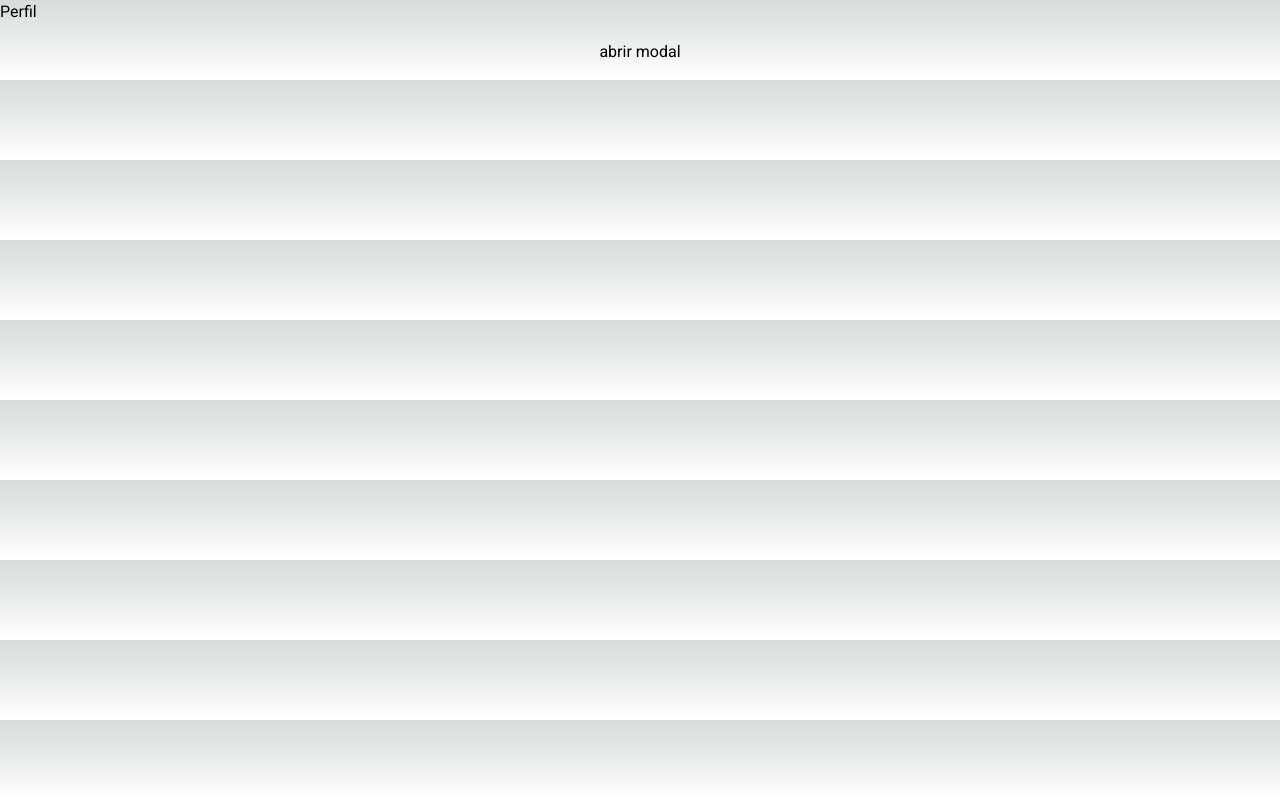
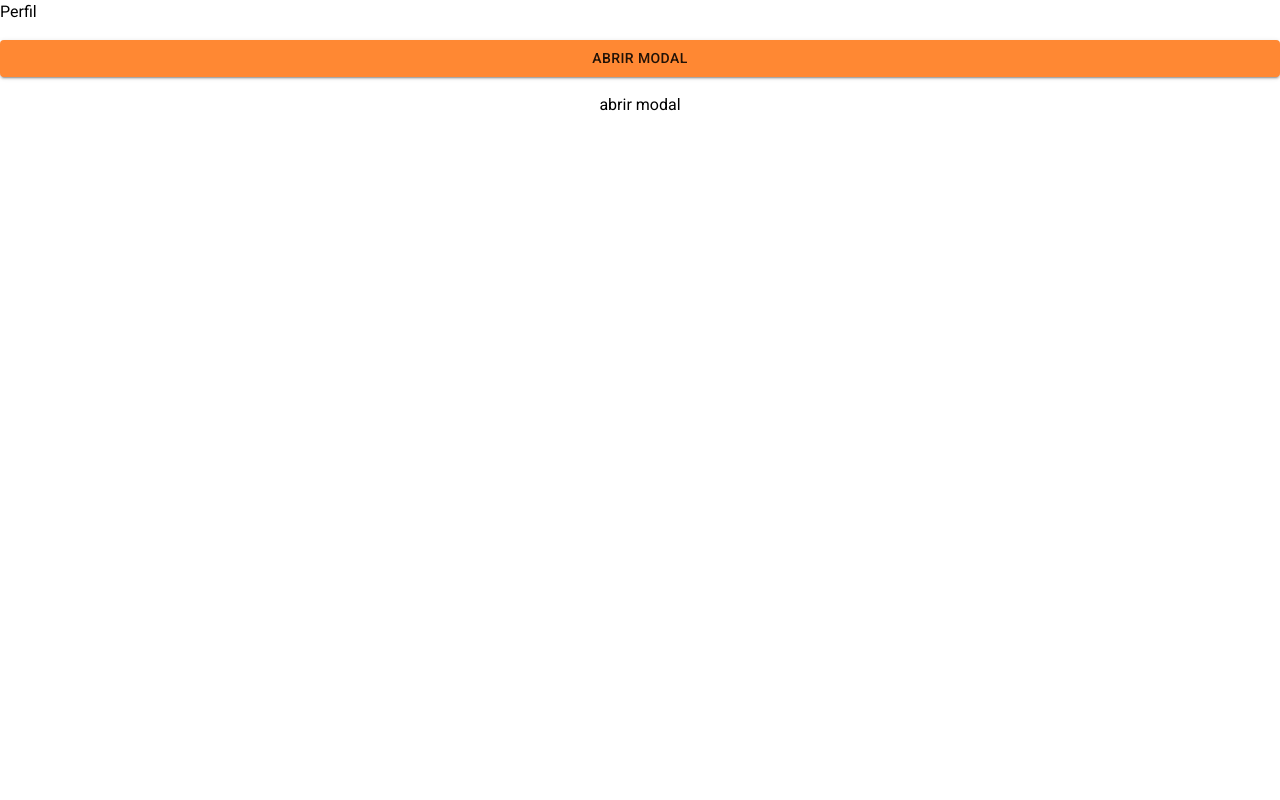
Before and after one commit to Squad-37-Hackaton-FCamara/Orange-Portfolio-Front, a Next.js app: page /perfil in a window 1280 px wide. Built offline with nearby package versions, Linux system fonts and the light colour scheme.

Commit message:
feat: criando o theme provider

```diff
--- a/src/app/globals.css
+++ b/src/app/globals.css
@@ -3,16 +3,16 @@
 @tailwind utilities;
 
 :root {
-  --foreground-rgb: 0, 0, 0;
+  /* --foreground-rgb: 0, 0, 0;
   --background-start-rgb: 214, 219, 220;
-  --background-end-rgb: 255, 255, 255;
+  --background-end-rgb: 255, 255, 255; */
 }
 
 @media (prefers-color-scheme: dark) {
   :root {
-    --foreground-rgb: 255, 255, 255;
+    /* --foreground-rgb: 255, 255, 255;
     --background-start-rgb: 0, 0, 0;
-    --background-end-rgb: 0, 0, 0;
+    --background-end-rgb: 0, 0, 0; */
   }
 }
 
--- a/src/app/layout.tsx
+++ b/src/app/layout.tsx
@@ -1,6 +1,8 @@
 import type { Metadata } from "next";
 import { Roboto } from "next/font/google";
 import "./globals.css";
+import { ThemeProvider } from "@mui/material/styles";
+import { theme } from "./theme";
 
 const roboto = Roboto({
   subsets: ["latin"],
@@ -18,8 +20,10 @@ export default function RootLayout({
   children: React.ReactNode;
 }>) {
   return (
-    <html lang="en">
-      <body className={roboto.className}>{children}</body>
-    </html>
+    <ThemeProvider theme={theme}>
+      <html lang="en">
+        <body className={roboto.className}>{children}</body>
+      </html>
+    </ThemeProvider>
   );
 }
--- /dev/null
+++ b/src/app/perfil/layout.tsx
@@ -0,0 +1,14 @@
+// PerfilPageLayout.tsx
+import { ReactNode } from "react";
+import { ThemeProvider } from "@mui/material/styles";
+import { theme } from "@/app/theme";
+
+interface PerfilPageLayoutProps {
+  children: ReactNode;
+}
+
+const PerfilPageLayout = ({ children }: PerfilPageLayoutProps) => {
+  return <ThemeProvider theme={theme}>{children}</ThemeProvider>;
+};
+
+export default PerfilPageLayout;
--- a/src/app/perfil/page.tsx
+++ b/src/app/perfil/page.tsx
@@ -1,6 +1,8 @@
 "use client";
 
+import PerfilPageLayout from "@/app/perfil/layout";
 import Modal from "@/app/_helpers/modal";
+import { Button } from "@mui/material";
 import { useState } from "react";
 
 function PerfilPage() {
@@ -10,13 +12,23 @@ function PerfilPage() {
   >("");
 
   return (
+    <PerfilPageLayout>
       <div className="flex flex-col gap-4">
         Perfil
+        <Button
+          variant="contained"
+          color="secondary"
+          onClick={() => setIsOpen(true)}
+          className="text-black"
+        >
+          <p>Abrir modal</p>
+        </Button>
         <button onClick={() => setIsOpen(true)}>abrir modal</button>
         <Modal isOpen={isOpen} setIsOpen={setIsOpen}>
           <p>oi</p>
         </Modal>
       </div>
+    </PerfilPageLayout>
   );
 }
 
--- /dev/null
+++ b/src/app/theme.tsx
@@ -0,0 +1,109 @@
+"use client";
+import { createTheme } from "@mui/material/styles";
+
+interface CustomPalette {
+  [key: string]: {
+    [key: number]: string;
+  };
+}
+
+const customPalette: CustomPalette = {
+  primary: {
+    70: "#EDEFF2",
+    80: "#444466",
+    90: "#222244",
+    100: "#111133",
+    110: "#000022",
+    120: "#000011",
+  },
+  secondary: {
+    60: "#FFEECC",
+    70: "#FFCC99",
+    80: "#FFAA66",
+    90: "#FF8833",
+    100: "#FF5522",
+    110: "#CC4400",
+    120: "#993300",
+    130: "#662200",
+  },
+  neutral: {
+    60: "#FCFDFF",
+    70: "#E6E9F2",
+    80: "#C2C4CC",
+    90: "#A1A3AA",
+    100: "#818388",
+    110: "#515255",
+    120: "#303133",
+    130: "#0B0COD",
+  },
+  success: {
+    60: "#EEFFBB",
+    70: "#BBEE88",
+    80: "#88CC66",
+    90: "#55BB44",
+    100: "#229922",
+    110: "#118822",
+    120: "#006622",
+    130: "#004422",
+  },
+  alert: {
+    60: "#FFFFCC",
+    70: "#FFEE99",
+    80: "#FFEE66",
+    90: "#FFDD33",
+    100: "#FFCC00",
+    110: "#CC9900",
+    120: "#997700",
+    130: "#664400",
+  },
+  error: {
+    60: "#FFDDCC",
+    70: "#FFAA99",
+    80: "#FF7766",
+    90: "#FF4433",
+    100: "#DD0000",
+    110: "#BB0000",
+    120: "#880000",
+    130: "#660000",
+  },
+  info: {
+    60: "#ADCBFA",
+    70: "#82A9FO",
+    80: "#608AE1",
+    90: "#315FCE",
+    100: "#2348B1",
+    110: "#183594",
+    120: "#0F2477",
+    130: "#091862",
+  },
+};
+
+export const theme = createTheme({
+  palette: {
+    primary: {
+      main: customPalette.primary[70],
+      dark: customPalette.primary[120],
+      light: customPalette.primary[90],
+    },
+    secondary: {
+      main: customPalette.secondary[90],
+      dark: customPalette.secondary[100],
+      light: customPalette.secondary[60],
+    },
+    success: {
+      main: customPalette.success[90],
+      dark: customPalette.success[130],
+      light: customPalette.success[60],
+    },
+    error: {
+      main: customPalette.error[100],
+      dark: customPalette.error[130],
+      light: customPalette.error[60],
+    },
+    info: {
+      main: customPalette.info[90],
+      dark: customPalette.info[130],
+      light: customPalette.info[60],
+    },
+  },
+});
```
Lines whose indentation alone changed are shown as unchanged.
